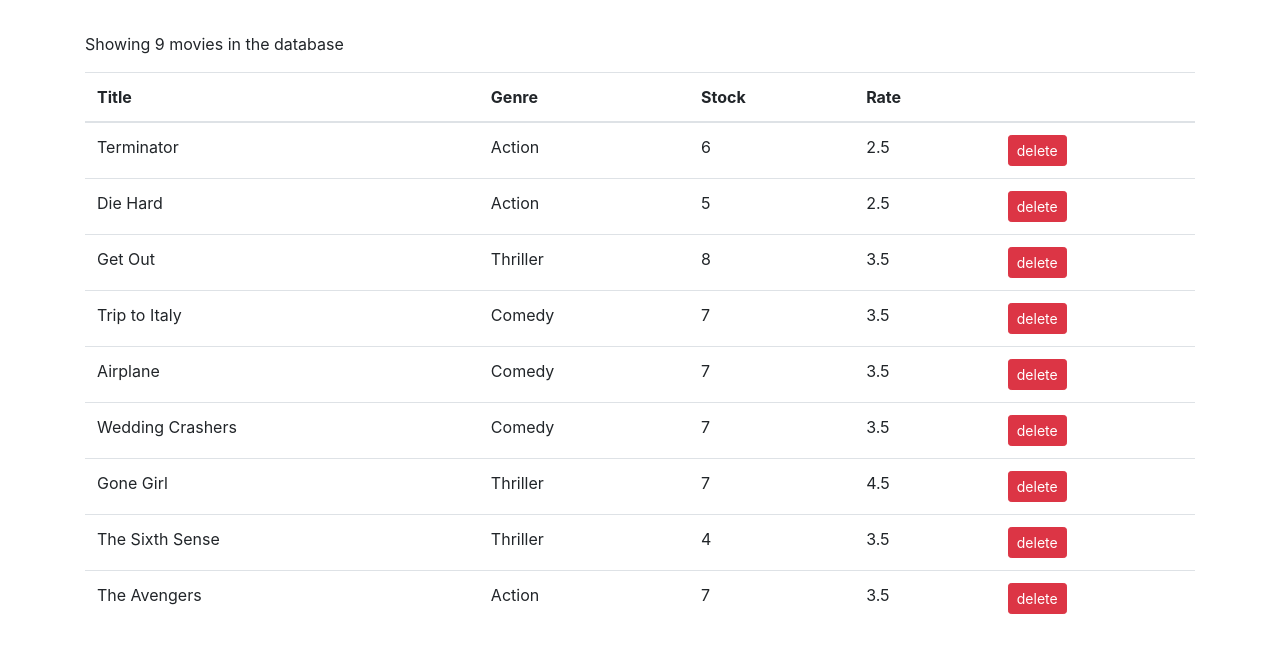
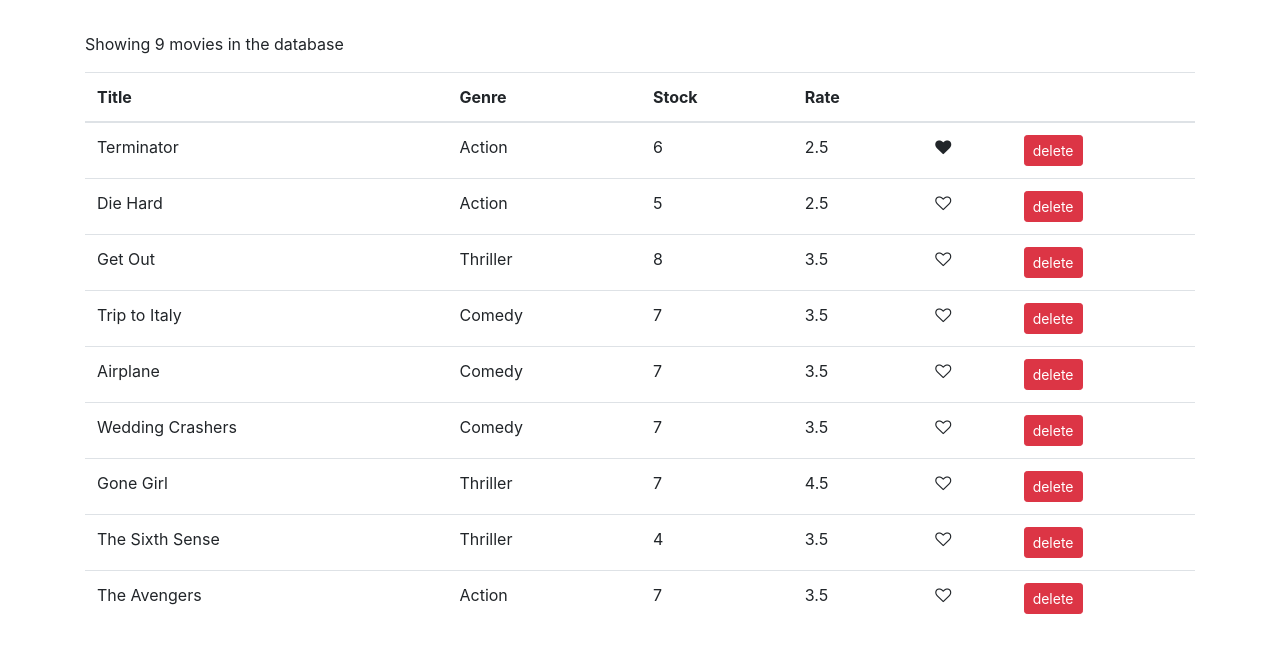
Before and after one commit to IEdiong/react-001, a React (Create React App) app: page / in a window 1280 px wide. Shown: the top 652 px of the page. Built offline with nearby package versions, Linux system fonts and the light colour scheme.

Commit message:
Like component exercise

```diff
--- /dev/null
+++ b/src/components/common/like.jsx
@@ -0,0 +1,10 @@
+import React from 'react';
+
+const Like = (props) => {
+  let classes = 'fa fa-heart';
+  if (!props.like) classes += '-o';
+
+  return <i className={classes} style={{ cursor: 'pointer' }} aria-hidden='true' onClick={props.handleClick}></i>;
+};
+
+export default Like;
--- a/src/components/movies.jsx
+++ b/src/components/movies.jsx
@@ -1,5 +1,6 @@
 import React, { Component } from 'react';
 import { getMovies } from '../services/fakeMovieService';
+import Like from './common/like';
 
 class Movies extends Component {
   state = {
@@ -9,6 +10,15 @@
   handleDelete = (movie) => {
     const newMovies = this.state.movies.filter((m) => m._id !== movie._id);
     this.setState({ movies: newMovies });
+  };
+
+  handleClick = (movie) => {
+    const movies = [...this.state.movies];
+    const index = movies.indexOf(movie);
+
+    movies[index] = { ...movies[index] };
+    movies[index].liked = !movies[index].liked;
+    this.setState({ movies });
   };
 
   render() {
@@ -27,6 +37,7 @@
               <th scope='col'>Stock</th>
               <th scope='col'>Rate</th>
               <th scope='col'></th>
+              <th scope='col'></th>
             </tr>
           </thead>
           <tbody>
@@ -36,6 +47,9 @@
                 <td>{movie.genre.name}</td>
                 <td>{movie.numberInStock}</td>
                 <td>{movie.dailyRentalRate}</td>
+                <td>
+                  <Like like={movie.liked} handleClick={() => this.handleClick(movie)} />
+                </td>
                 <td>
                   <button className='btn btn-danger btn-sm' onClick={() => this.handleDelete(movie)}>
                     delete
--- a/src/services/fakeMovieService.js
+++ b/src/services/fakeMovieService.js
@@ -8,6 +8,7 @@
     numberInStock: 6,
     dailyRentalRate: 2.5,
     publishDate: '2018-01-03T19:04:28.809Z',
+    liked: true,
   },
   {
     _id: '5b21ca3eeb7f6fbccd471816',
```
